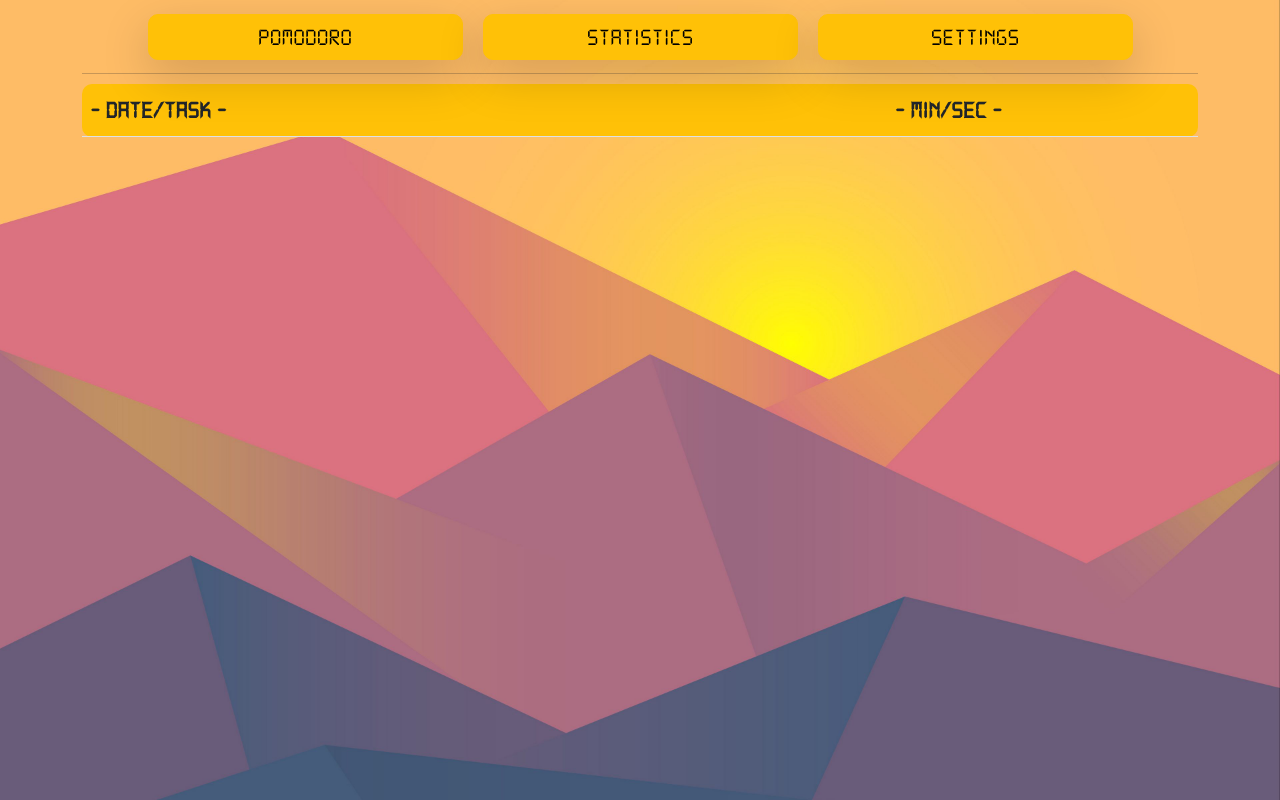
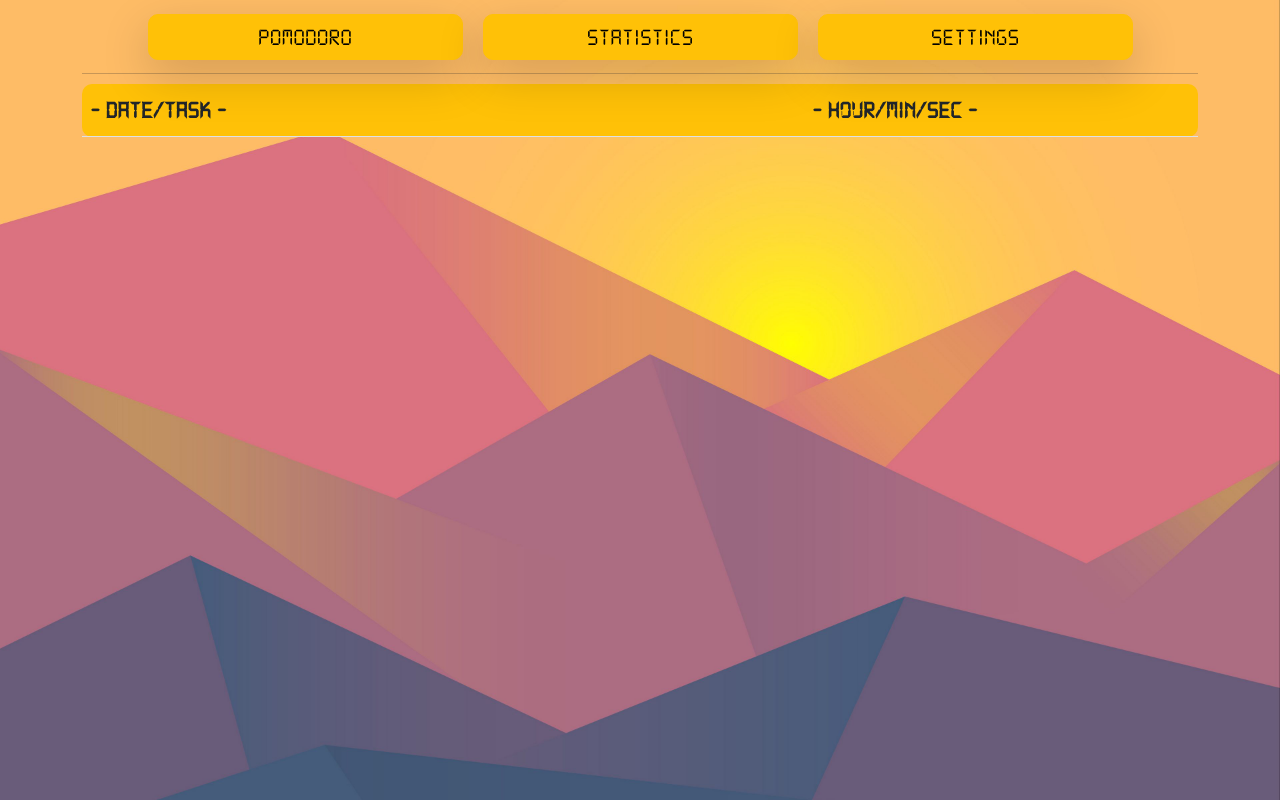
Before and after one commit to gerardmorte/Pomodorok, an Angular app: page /statistics in a window 1280 px wide. Built offline with nearby package versions, Linux system fonts and the light colour scheme.

Commit message:
Update statistics.component.html

```diff
--- a/src/app/statistics/statistics.component.html
+++ b/src/app/statistics/statistics.component.html
@@ -3,7 +3,7 @@
         <thead>
             <tr>
                 <th>- DATE/TASK -</th>
-                <th class="infoTime">- MIN/SEC -</th>
+                <th class="infoTime">- HOUR/MIN/SEC -</th>
             </tr>
         </thead>
 
```
